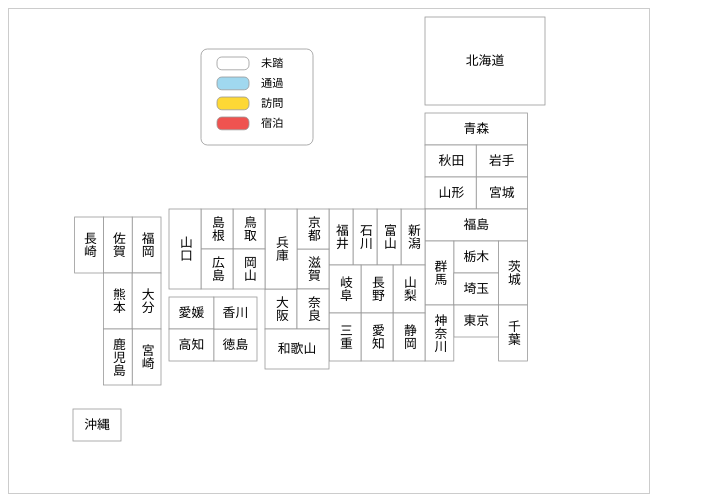
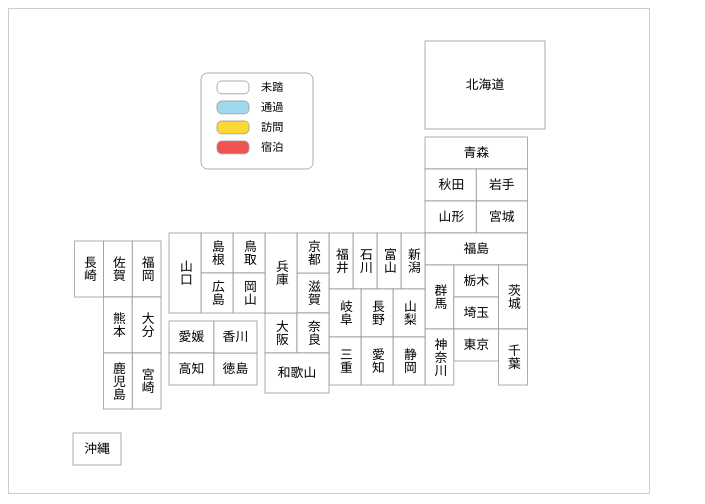
Before and after one commit to goodssun30/map, a plain HTML site: page index.html in a window 1280 px wide. Shown: the whole page, without its empty margins (0-705 px from the left). Drawn offline with Linux system fonts and the light colour scheme.

Commit message:
Update index.html

```diff
--- a/index.html
+++ b/index.html
@@ -20,7 +20,7 @@
 <body>
   <script src="script.js"></script>
 <div id="japan-map">
-<svg viewBox="-70 0 800 600" xmlns="http://www.w3.org/2000/svg">
+<svg viewBox="-70 -30 800 600" xmlns="http://www.w3.org/2000/svg">
 
   <!-- ✅ 日本地図のグループ -->
   <g id="japan-map">
```
